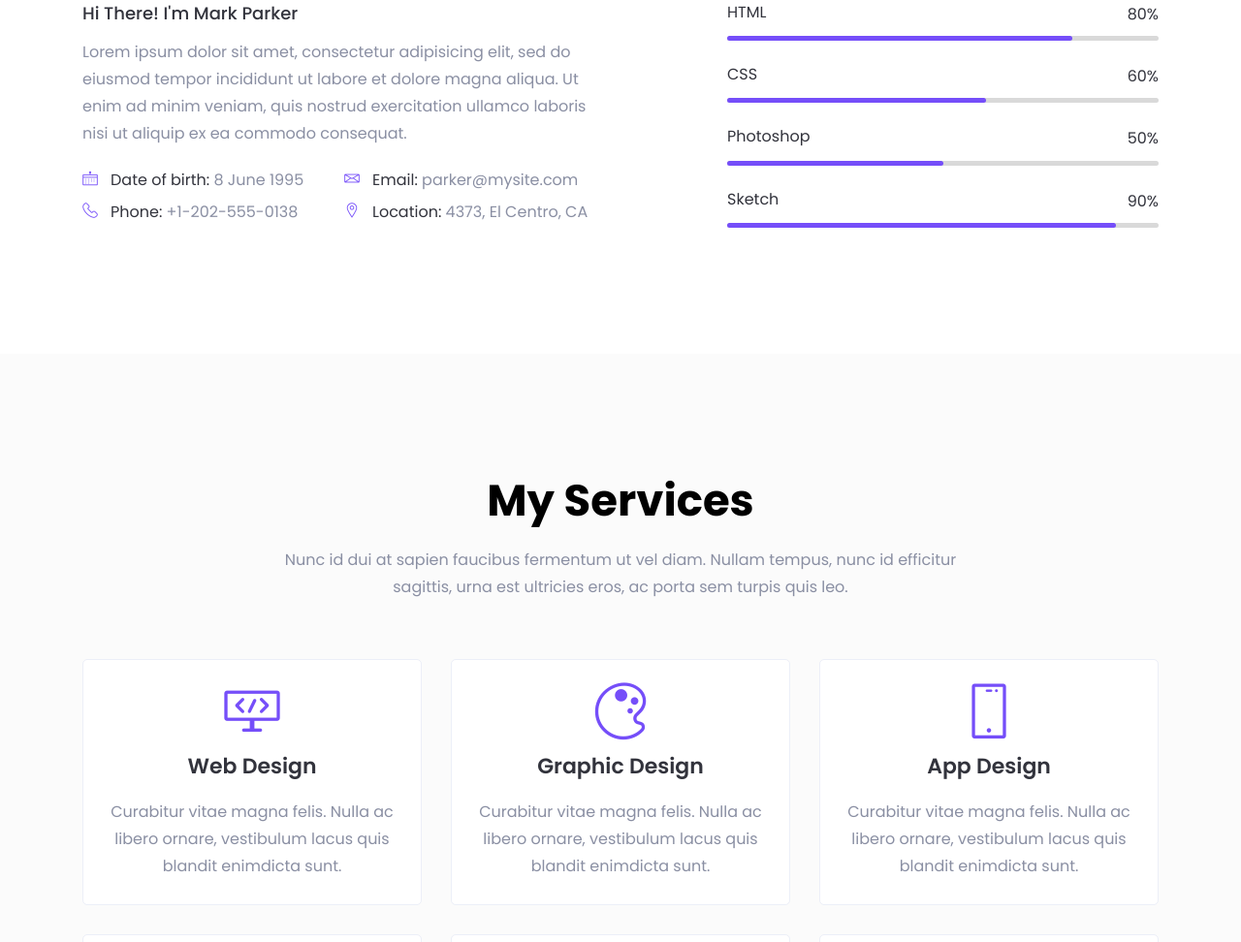
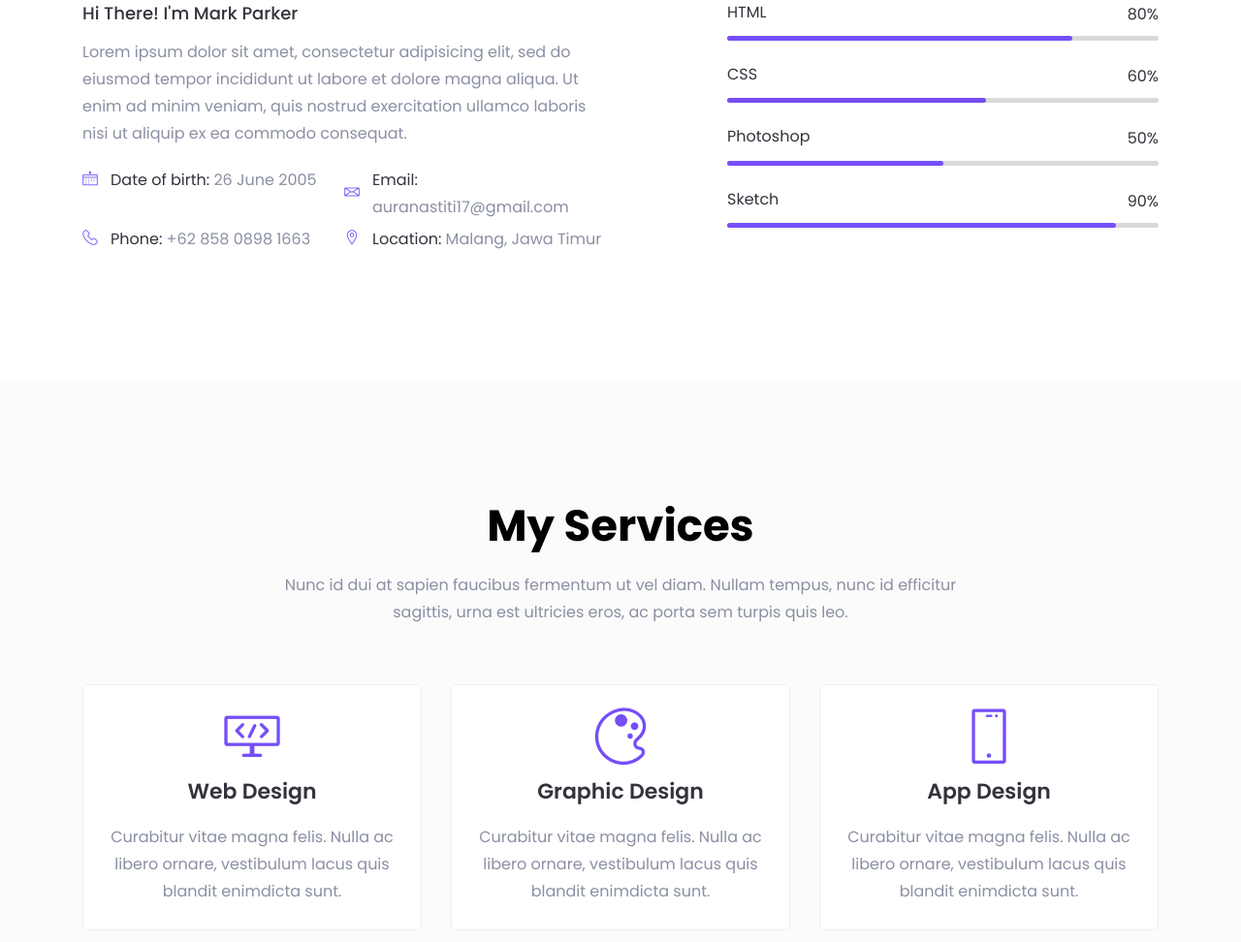
Before and after one commit to auranastiti/aura.github-io, a plain HTML site: page index.html in a window 1280 px wide. Shown: the part 1122-2094 px from the top of the page at 97% size. Drawn offline with Linux system fonts and the light colour scheme; files whose address does not match are found by name.

Commit message:
Update index.html

```diff
--- a/index.html
+++ b/index.html
@@ -182,7 +182,7 @@
                                         <i class="lni-calendar"></i>
                                     </div>
                                     <div class="info-text">
-                                        <p><span>Date of birth:</span> 8 June 1995</p>
+                                        <p><span>Date of birth:</span> 26 June 2005</p>
                                     </div>
                                 </div> <!-- single info -->
                             </li>
@@ -192,7 +192,7 @@
                                         <i class="lni-envelope"></i>
                                     </div>
                                     <div class="info-text">
-                                        <p><span>Email:</span> parker@mysite.com</p>
+                                        <p><span>Email:</span> auranastiti17@gmail.com</p>
                                     </div>
                                 </div> <!-- single info -->
                             </li>
@@ -202,7 +202,7 @@
                                         <i class="lni-phone-handset"></i>
                                     </div>
                                     <div class="info-text">
-                                        <p><span>Phone:</span> +1-202-555-0138</p>
+                                        <p><span>Phone:</span> +62 858 0898 1663</p>
                                     </div>
                                 </div> <!-- single info -->
                             </li>
@@ -212,7 +212,7 @@
                                         <i class="lni-map-marker"></i>
                                     </div>
                                     <div class="info-text">
-                                        <p><span>Location:</span> 4373, El Centro, CA</p>
+                                        <p><span>Location:</span> Malang, Jawa Timur</p>
                                     </div>
                                 </div> <!-- single info -->
                             </li>
```
